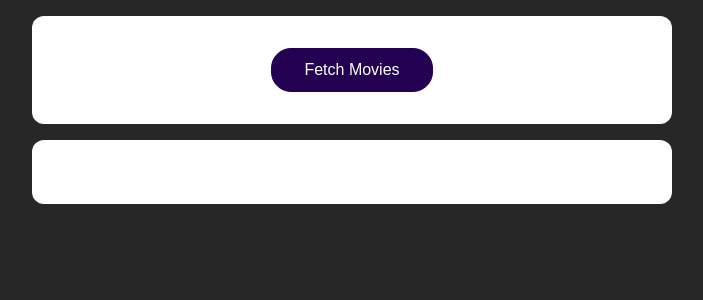
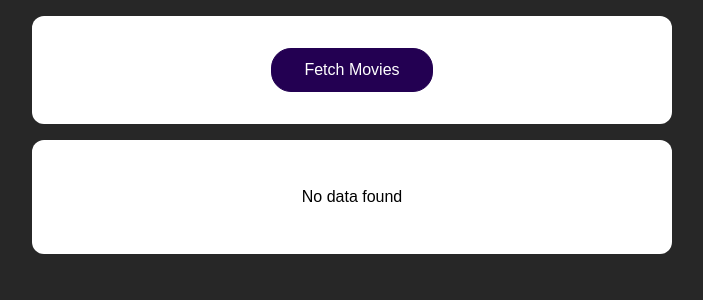
Before and after one commit to suraj6472/react, a React (Create React App) app: page / in a window 1280 px wide. Shown: the top 300 px of the page, without its empty margins (288-991 px from the left). Built offline with nearby package versions, Linux system fonts and the light colour scheme.

Commit message:
Handling Loading & Data States

```diff
--- a/src/App.js
+++ b/src/App.js
@@ -5,8 +5,10 @@
 
 function App() {
   const [movies, setMovies] = useState([]);
+  const [isLoading, setIsLoading] = useState(false);
 
   const fetchMoviesHandler = async () => {
+    setIsLoading(true);
     const response = await fetch("https://swapi.dev/api/films");
     const data = await response.json();
     const transformedData = data.results.map((movie) => {
@@ -19,6 +21,7 @@
     });
 
     setMovies(transformedData);
+    setIsLoading(false);
   };
 
   return (
@@ -27,7 +30,9 @@
         <button onClick={fetchMoviesHandler}>Fetch Movies</button>
       </section>
       <section>
-        <MoviesList movies={movies} />
+        {isLoading && <p>Loading...</p>}
+        {!isLoading && movies.length === 0 && <p>No data found</p>}
+        {!isLoading && movies.length > 0 && <MoviesList movies={movies} />}
       </section>
     </React.Fragment>
   );
```
